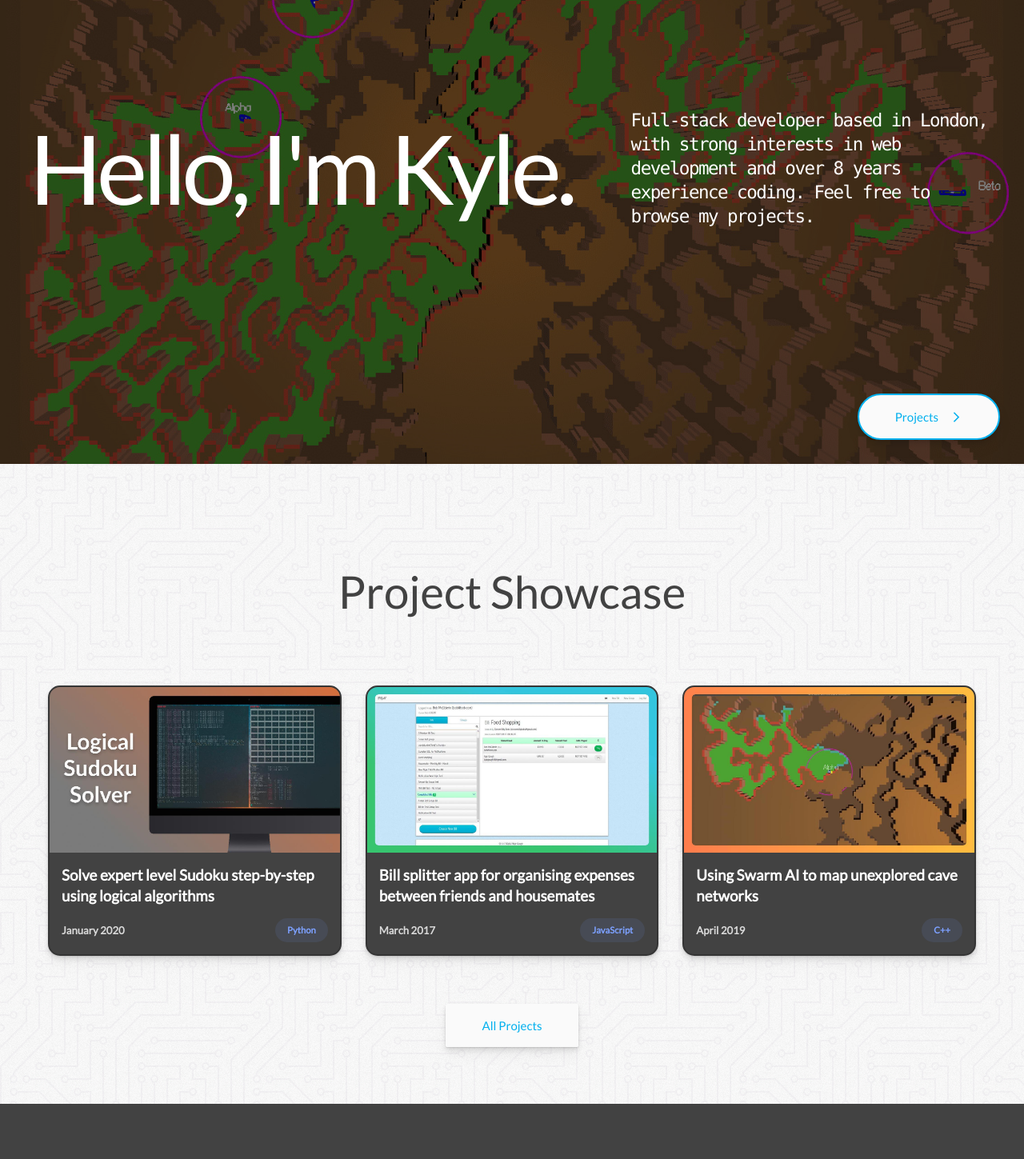
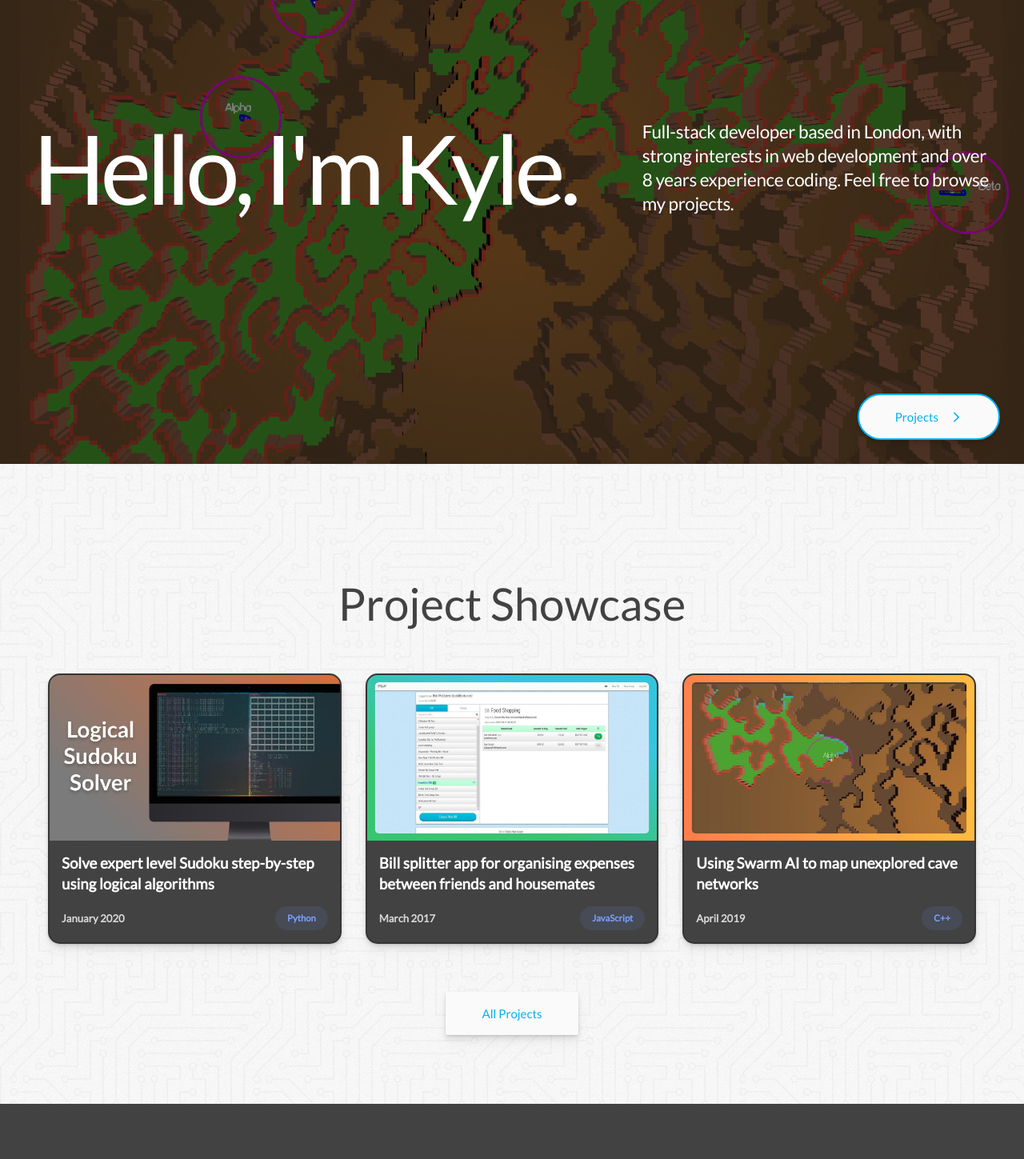
Before and after one commit to KyleGough/portfolio, a React (Create React App) app: page / in a window 1280 px wide. Shown: the part 220-1669 px from the top of the page at 80% size. Built offline with nearby package versions, Linux system fonts and the light colour scheme.

Commit message:
Homepage adjustments

```diff
--- a/src/Home.tsx
+++ b/src/Home.tsx
@@ -22,7 +22,7 @@ function ProjectChip(props: { name: string }) {
 
 function ProjectCard(props: { src: string, alt: string, title: string, tagline: string, date: string, link: string, chipText: string }) {
     return (
-        <Link to={props.link} className='rounded-2xl overflow-hidden border-2 my-8 border-nav-dark bg-nav-light shadow drop-shadow-lg'>
+        <Link to={props.link} className='rounded-2xl overflow-hidden border-2 border-nav-dark bg-nav-light shadow drop-shadow-lg'>
             <img className='w-full' src={props.src} alt={props.alt} />
             <div className='text-white p-4 font-bold'>
                 <h3 className='text-xl font-extrabold mb-4 h-[3.5rem] overflow-hidden'>{props.tagline}</h3>
@@ -69,9 +69,9 @@ export default function Home() {
             <div className='z-50'>
                 <div className='absolute inset-0 text-white mx-auto text-center flex tracking-tight items-center'>
                     <div className='block lg:flex items-center justify-around w-full'>
-                        <p className='slide-in text-7xl sm:text-8xl lg:text-9xl font-serif tracking-tighter px-8 mb-8 lg:mb-0'>Hello, I'm Kyle.</p>
-                        <p className='text-left text-2xl font-thin max-w-[38ch] monospace tracking-[-0.10rem] mx-auto px-8 lg:mx-0'>
-                            <span className='text-left'>{welcomeMsg}</span>
+                        <p className='slide-in text-7xl sm:text-8xl lg:text-9xl font-sans tracking-tighter px-8 mb-8 lg:mb-0'>Hello, I'm Kyle.</p>
+                        <p className='text-left text-2xl font-thin max-w-[38ch] font-sans mx-auto px-8 lg:mx-0'>
+                            <span className='text-left sans-serif'>{welcomeMsg}</span>
                             <span className='caret-blink'>{zws}</span>
                         </p>
                     </div>
@@ -118,7 +118,7 @@ export default function Home() {
                     chipText='C++'
                 />
             </div>
-            <div className='flex justify-center'>
+            <div className='mt-16 flex justify-center'>
                 <Link to='/projects' className='drop-shadow-lg flex items-center shimmer px-12 py-4 bg-background text-link hover:text-link-hover focus:text-link-hover rounded-sm shadow border-light'>All Projects</Link>
             </div>
         </Section>
```
